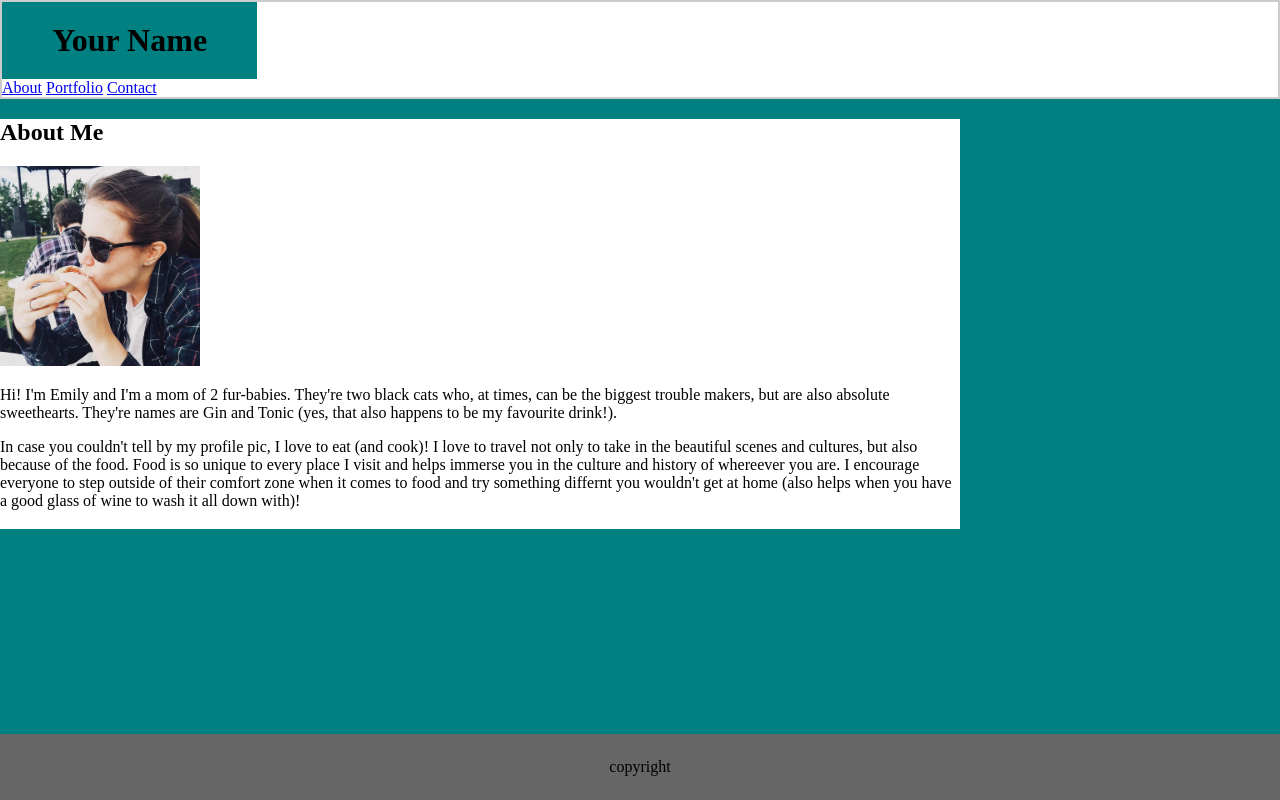
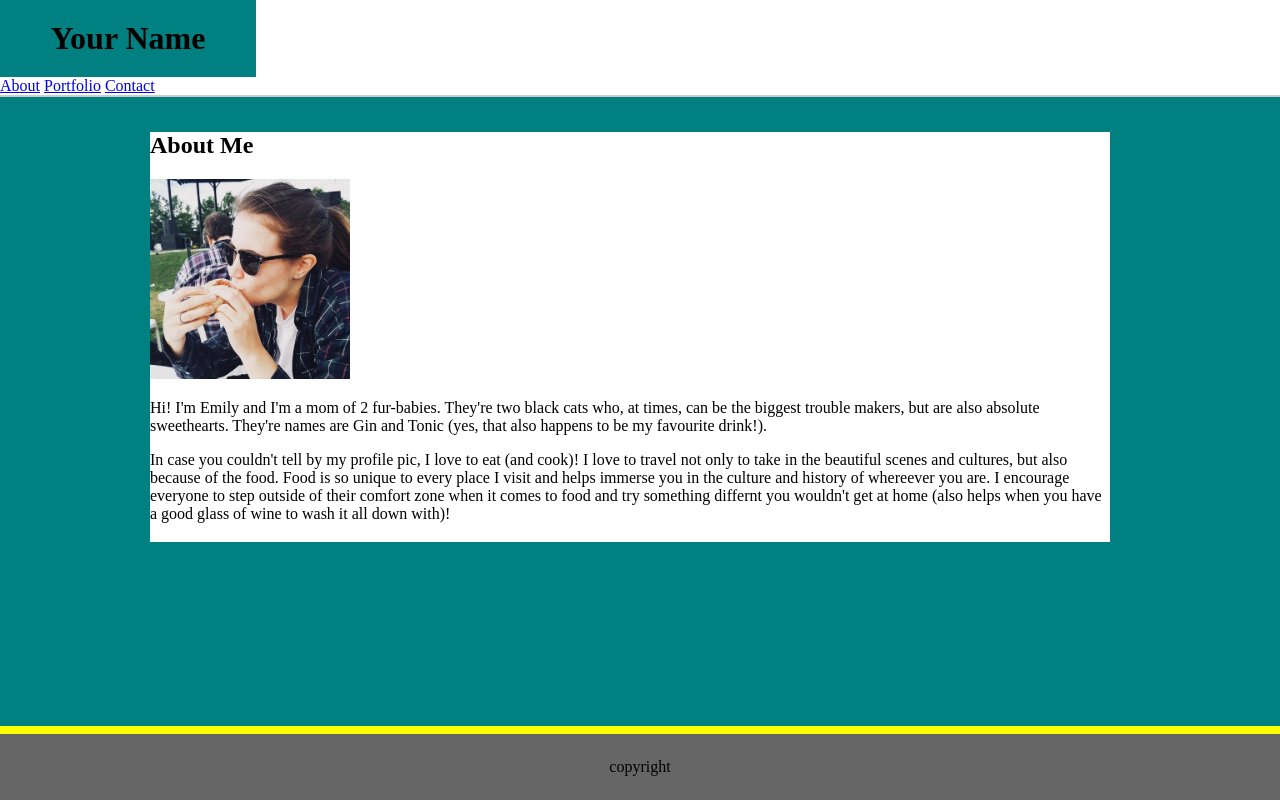
Before and after one commit to emily-brown/basic-portfolio, a plain HTML site: page index.html in a window 1280 px wide. Drawn offline with Linux system fonts and the light colour scheme.

Commit message:
added relative positioning to section and moved to centre of page

```diff
--- a/assets/css/style.css
+++ b/assets/css/style.css
@@ -6,7 +6,7 @@ body {
 
 header {
     background: white;
-    border: 2px solid #cccccc;
+    border-bottom: 2px solid #cccccc;
 }
 
 h1 {
@@ -33,6 +33,9 @@ section {
     background-color: #ffffff;
     width: 960px;
     height: 410px;
+    position: relative;
+    left: 150px;
+    bottom: -15px;
 }
 
 footer {
@@ -43,4 +46,5 @@ footer {
     padding: 8px;
     background-color: #666666;
     text-align: center;
+    border-top: 8px solid yellow;
 }
```
